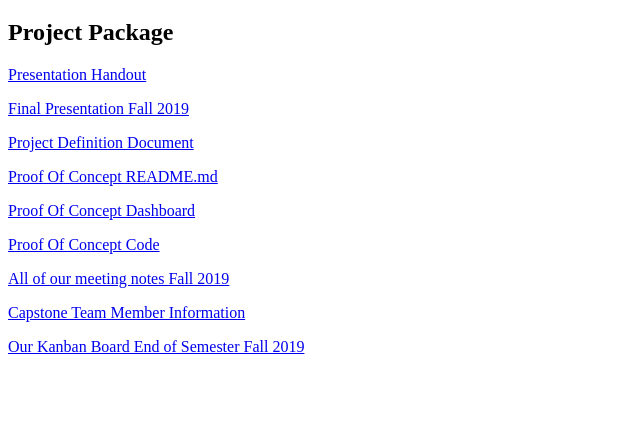
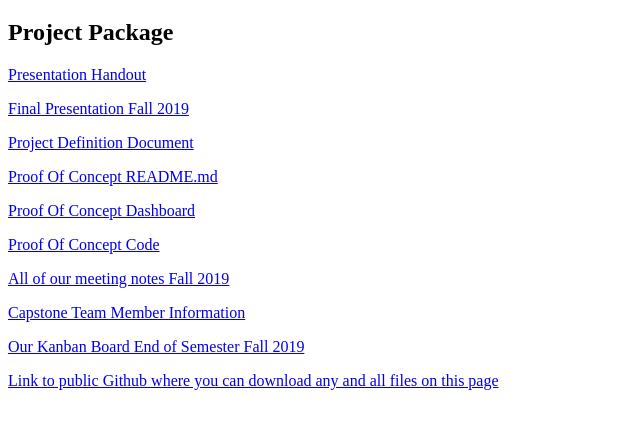
Before and after one commit to madisonbc17/senior_capstone_documentation, a plain HTML site: page project_package.html in a window 1280 px wide. Shown: the part 61-490 px from the top of the page, without its empty margins (0-640 px from the left). Drawn offline with Linux system fonts and the light colour scheme.

Commit message:
Adding github link

```diff
--- a/project_package.html
+++ b/project_package.html
@@ -36,5 +36,8 @@
 <p>
     <a href="Kanban.png">Our Kanban Board End of Semester Fall 2019</a>
 </p>
+<p>
+    <a href="https://github.com/madisonbc17/senior_capstone_documentation">Link to public Github where you can download any and all files on this page</a>
+</p>
 </body>
 </html>
```
